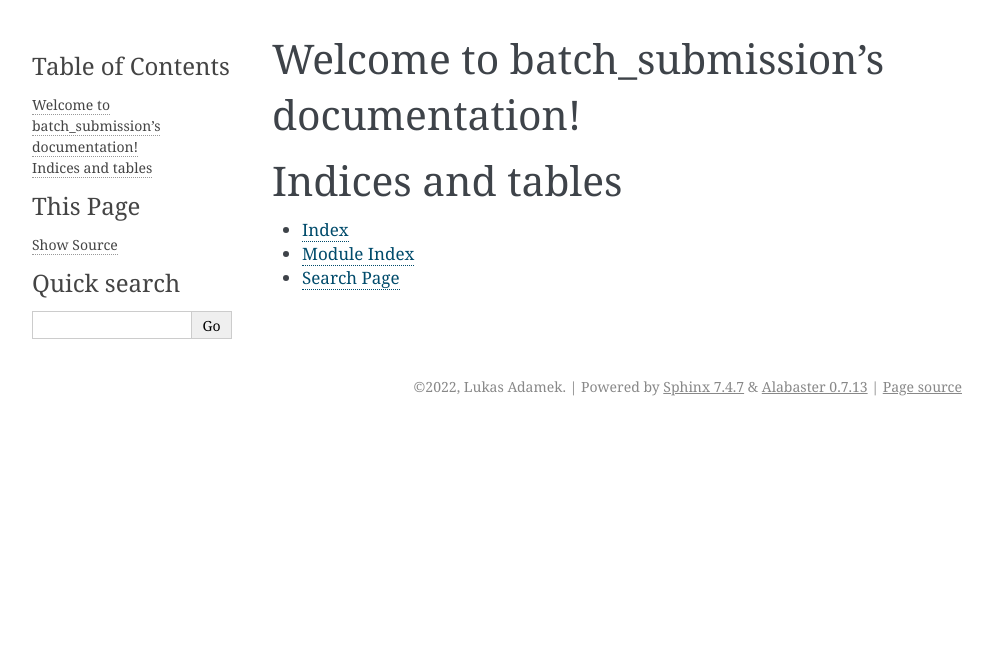
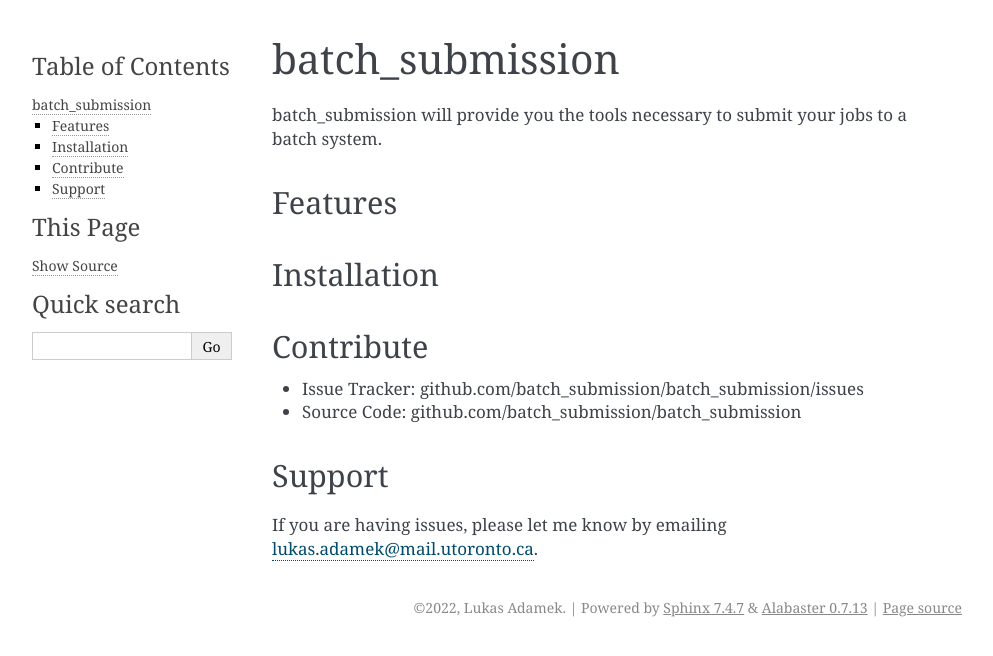
Before and after one commit to luadamek/BatchSubmission, a Sphinx documentation site: the page built from docs/index.rst, in a window 1280 px wide. Shown: the top 656 px of the page, without its empty margins (148-1141 px from the left). Built offline with Sphinx 7.4.7, drawn with Linux system fonts in a browser that asks for light colours.

Commit message:
Update documentation file

```diff
--- a/docs/index.rst
+++ b/docs/index.rst
@@ -1,20 +1,22 @@
-.. batch_submission documentation master file, created by
-   sphinx-quickstart on Fri Mar  4 13:51:49 2022.
-   You can adapt this file completely to your liking, but it should at least
-   contain the root `toctree` directive.
+batch_submission
+========
 
-Welcome to batch_submission's documentation!
-============================================
+batch_submission will provide you the tools necessary to submit your jobs to a batch system.
 
-.. toctree::
-   :maxdepth: 2
-   :caption: Contents:
+Features
+--------
 
 
+Installation
+------------
 
-Indices and tables
-==================
+Contribute
+----------
 
-* :ref:`genindex`
-* :ref:`modindex`
-* :ref:`search`
+- Issue Tracker: github.com/batch_submission/batch_submission/issues
+- Source Code: github.com/batch_submission/batch_submission
+
+Support
+-------
+
+If you are having issues, please let me know by emailing lukas.adamek@mail.utoronto.ca.
```
